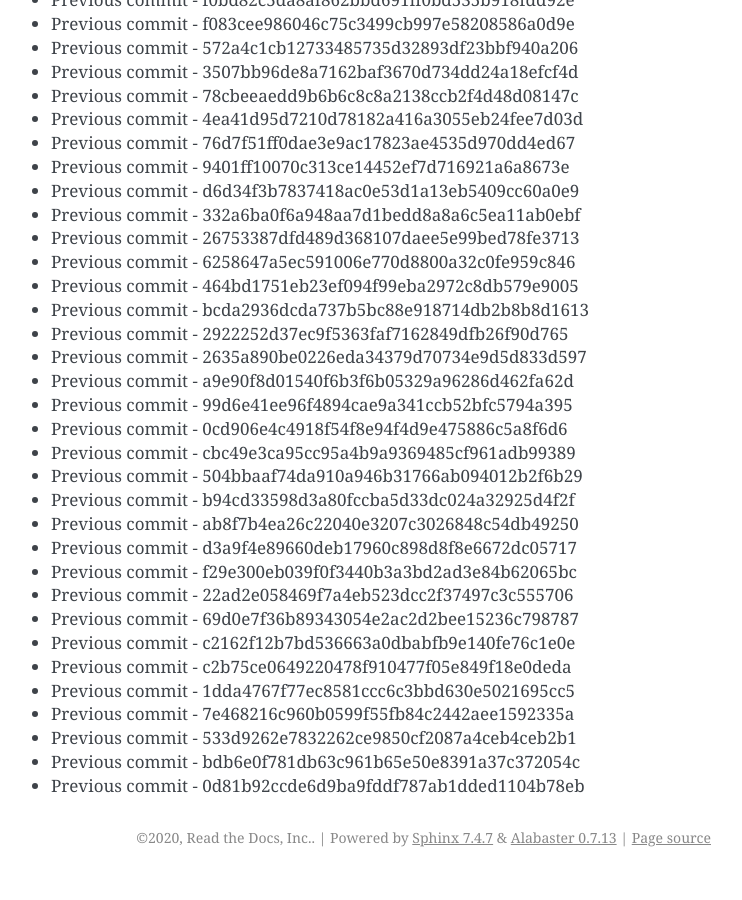
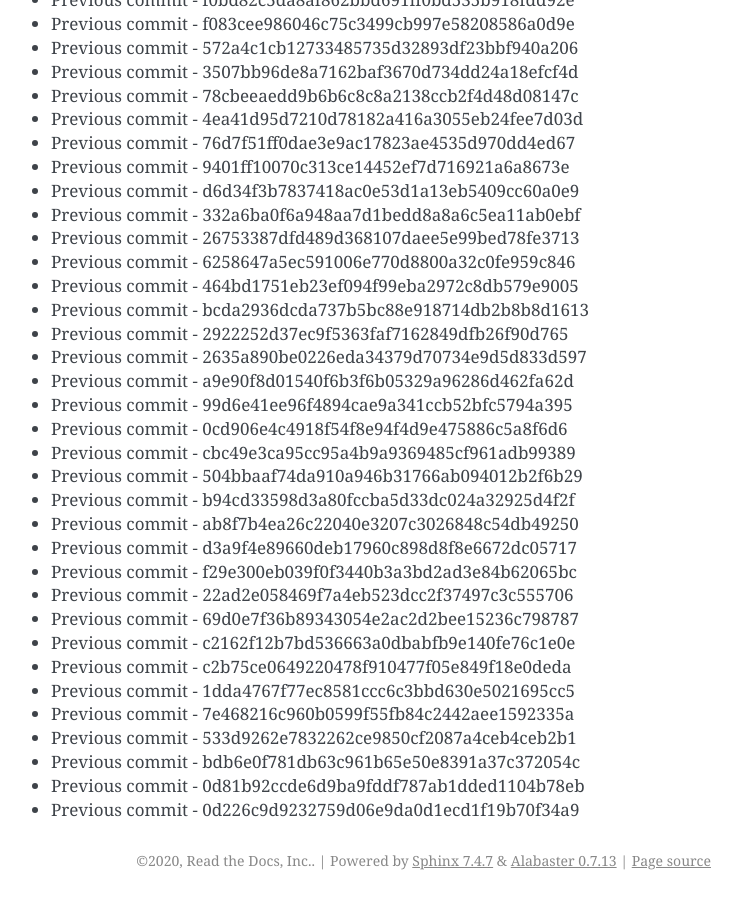
Before and after one commit to readthedocs/rtd-git-stresstest, a Sphinx documentation site: the page built from docs/updates.rst, in a window 1280 px wide and 900 px high, scrolled down 55959 px. Shown: the whole window, without its empty margins (399-1141 px from the left). Built offline with Sphinx 7.4.7, drawn with Linux system fonts in a browser that asks for light colours; before the commit the page ends 56836 px from its top, so only the background shows below that.

Commit message:
Generating commit from previous: 0d226c9d9232759d06e9da0d1ecd1f19b70f34a9

```diff
--- a/docs/updates.rst
+++ b/docs/updates.rst
@@ -2383,3 +2383,4 @@ It can be tested for any performance characteristics.
 * Previous commit - 533d9262e7832262ce9850cf2087a4ceb4ceb2b1
 * Previous commit - bdb6e0f781db63c961b65e50e8391a37c372054c
 * Previous commit - 0d81b92ccde6d9ba9fddf787ab1dded1104b78eb
+* Previous commit - 0d226c9d9232759d06e9da0d1ecd1f19b70f34a9
```
